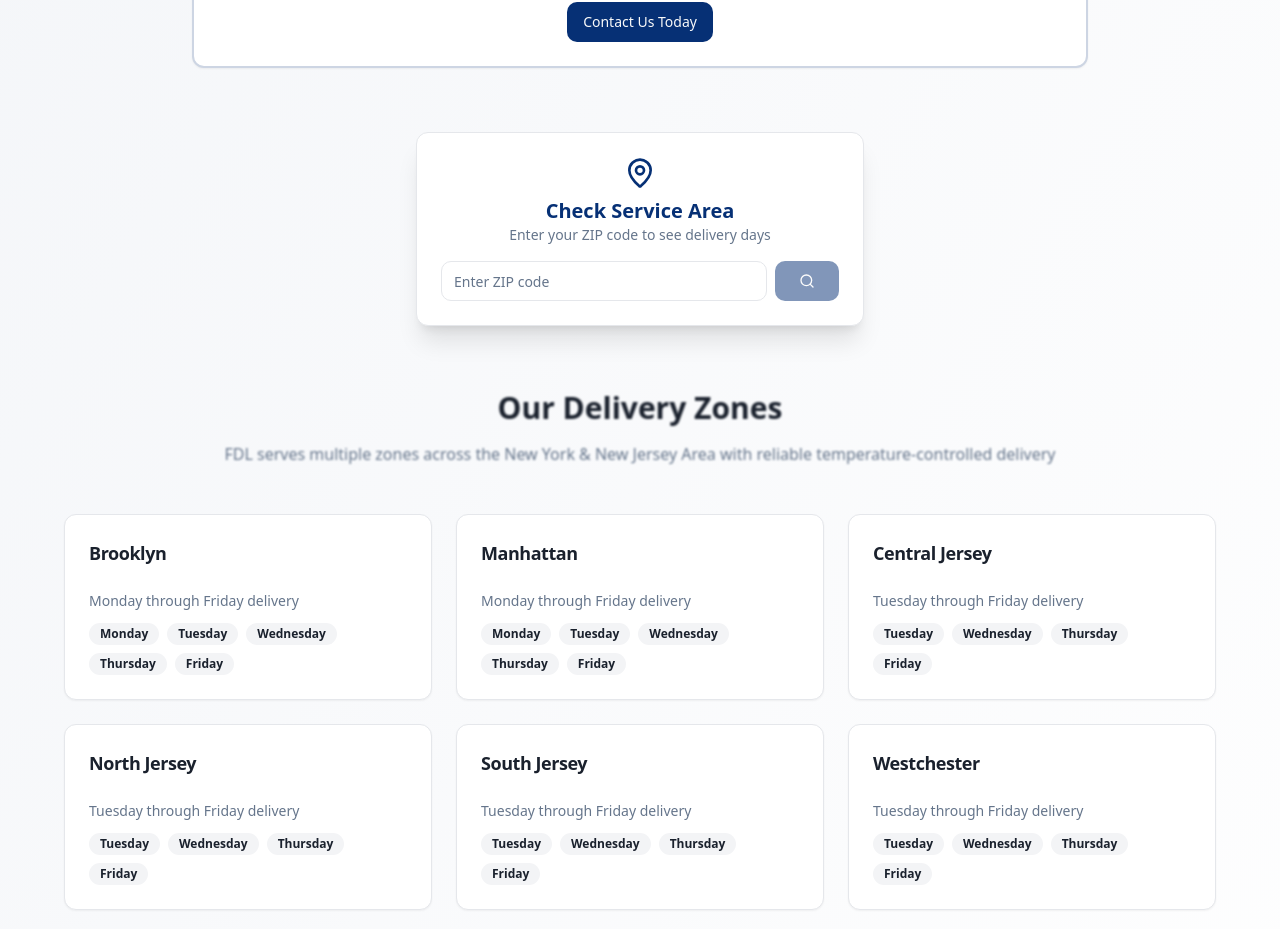
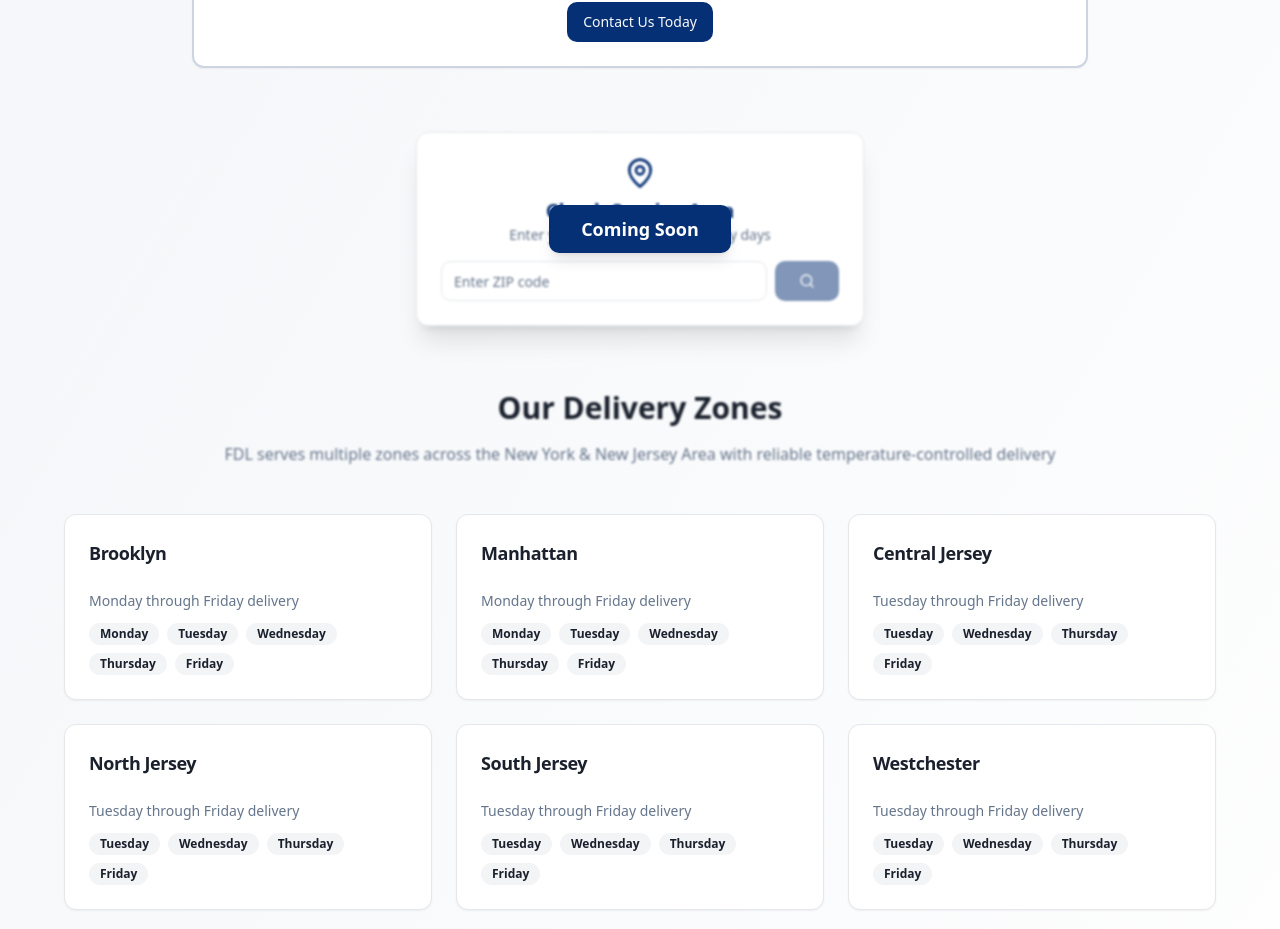
Before and after one commit to ziaddanasouri/fdl-website-excellence-hub, a React (Vite) app: page /delivery-schedule in a window 1280 px wide. Shown: the part 857-1786 px from the top of the page. Built offline with nearby package versions, Linux system fonts and the light colour scheme.

Commit message:
Refactor: Apply blur and button to ZipCodeChecker

```diff
--- a/src/components/ZipCodeChecker.tsx
+++ b/src/components/ZipCodeChecker.tsx
@@ -81,7 +81,8 @@ const ZipCodeChecker = () => {
   };
 
   return (
-    <Card className="w-full max-w-md mx-auto bg-white shadow-xl">
+    <div className="relative w-full max-w-md mx-auto">
+      <Card className="w-full bg-white shadow-xl blur-[1px]">
         <CardContent className="p-6">
           <div className="text-center mb-4">
             <MapPin className="h-8 w-8 text-primary mx-auto mb-2" />
@@ -157,6 +158,15 @@ const ZipCodeChecker = () => {
           </div>
         </CardContent>
       </Card>
+      <div className="absolute inset-0 flex items-center justify-center">
+        <Button
+          size="lg"
+          className="bg-primary hover:bg-primary/90 text-white font-semibold px-8 py-6 text-lg shadow-lg"
+        >
+          Coming Soon
+        </Button>
+      </div>
+    </div>
   );
 };
 
```
Lines whose indentation alone changed are shown as unchanged.
